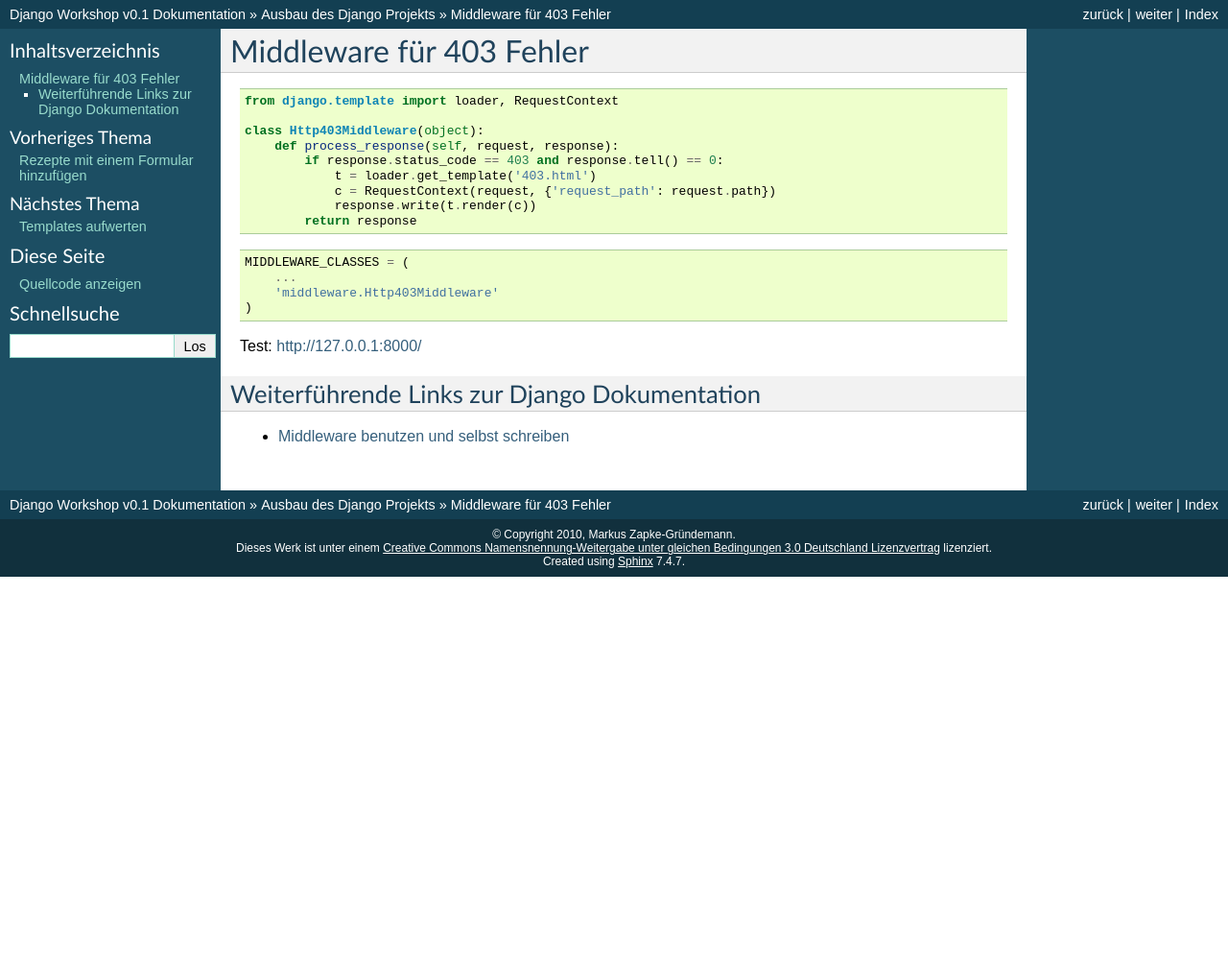
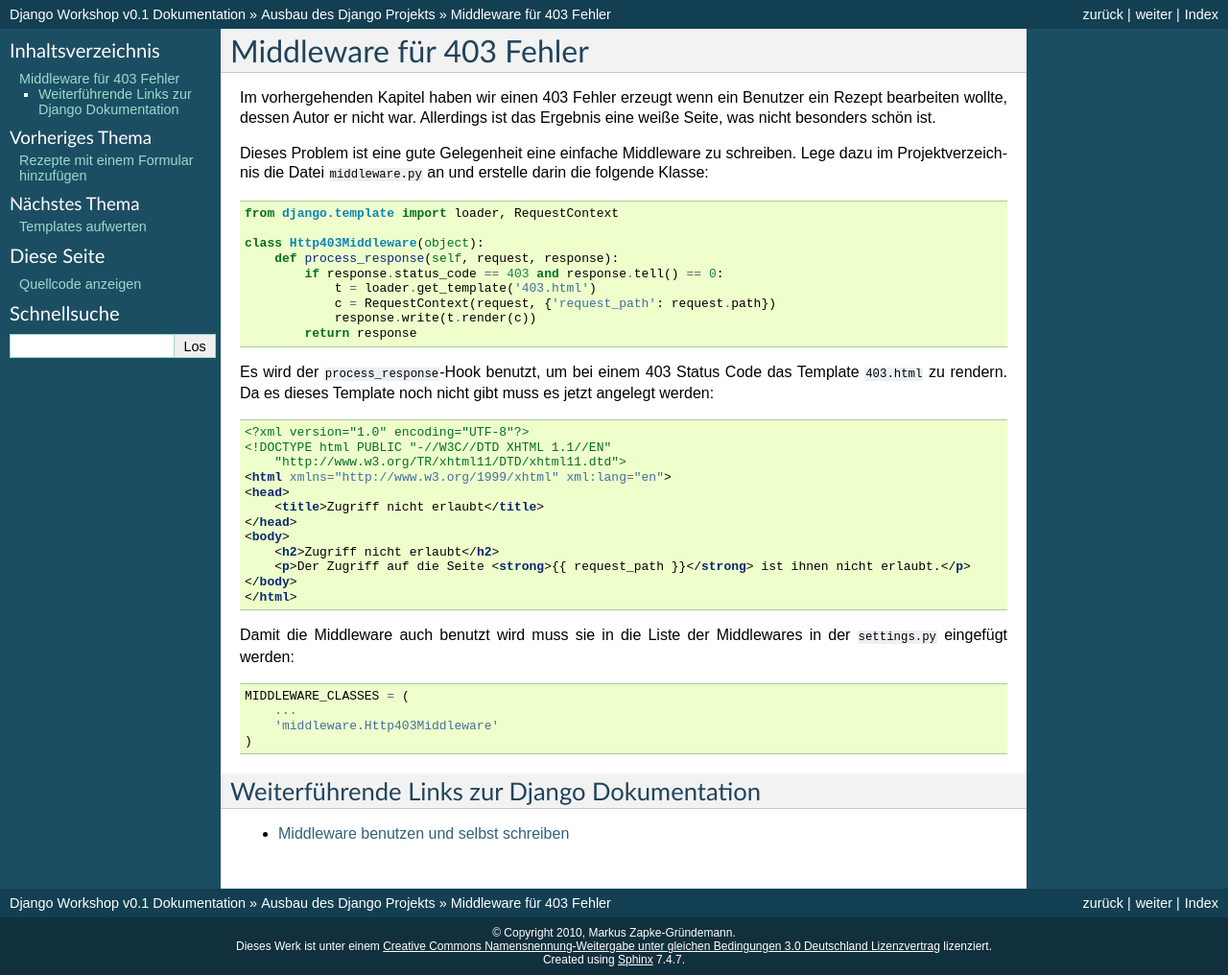
Before and after one commit to keimlink/django-workshop, a Sphinx documentation site: the page built from docs/ausbau/middleware_403.rst, in a window 1280 px wide. Shown: the whole page at 96% size. Built offline with Sphinx 7.4.7, drawn with Linux system fonts in a browser that asks for light colours; before the commit the page ends 900 px from its top, so only the background shows below that.

Commit message:
Text zur Middleware zum Kapitel hinzugefügt.

```diff
--- a/docs/ausbau/middleware_403.rst
+++ b/docs/ausbau/middleware_403.rst
@@ -1,5 +1,9 @@
 Middleware für 403 Fehler
 *************************
+
+Im vorhergehenden Kapitel haben wir einen 403 Fehler erzeugt wenn ein Benutzer ein Rezept bearbeiten wollte, dessen Autor er nicht war. Allerdings ist das Ergebnis eine weiße Seite, was nicht besonders schön ist.
+
+Dieses Problem ist eine gute Gelegenheit eine einfache Middleware zu schreiben. Lege dazu im Projektverzeichnis die Datei ``middleware.py`` an und erstelle darin die folgende Klasse:
 
 ..  code-block:: python
 
@@ -13,6 +17,25 @@
                 response.write(t.render(c))
             return response
 
+Es wird der ``process_response``-Hook benutzt, um bei einem 403 Status Code das Template ``403.html`` zu rendern. Da es dieses Template noch nicht gibt muss es jetzt angelegt werden:
+
+..  code-block:: html
+
+    <?xml version="1.0" encoding="UTF-8"?>
+    <!DOCTYPE html PUBLIC "-//W3C//DTD XHTML 1.1//EN"
+        "http://www.w3.org/TR/xhtml11/DTD/xhtml11.dtd">
+    <html xmlns="http://www.w3.org/1999/xhtml" xml:lang="en">
+    <head>
+        <title>Zugriff nicht erlaubt</title>
+    </head>
+    <body>
+        <h2>Zugriff nicht erlaubt</h2>
+        <p>Der Zugriff auf die Seite <strong>{{ request_path }}</strong> ist ihnen nicht erlaubt.</p>
+    </body>
+    </html>
+
+Damit die Middleware auch benutzt wird muss sie in die Liste der Middlewares in der ``settings.py`` eingefügt werden:
+
 ..  code-block:: python
 
     MIDDLEWARE_CLASSES = (
@@ -20,9 +43,6 @@
         'middleware.Http403Middleware'
     )
 
-
-Test: http://127.0.0.1:8000/
-
 Weiterführende Links zur Django Dokumentation
 =============================================
 
```
